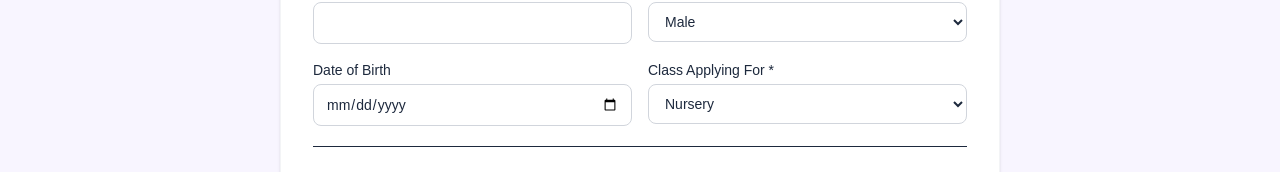
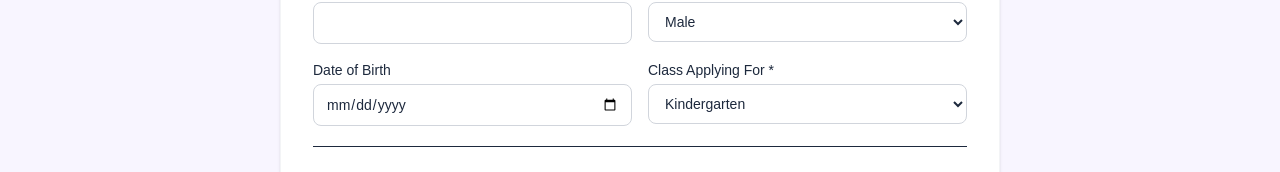
Before and after one commit to kidscollege/web-admin, a Next.js app: page /admissions/apply in a window 1280 px wide. Shown: the part 523-695 px from the top of the page. Built offline with nearby package versions, Linux system fonts and the light colour scheme; no server answers.

Commit message:
update education levels

```diff
--- a/app/(dashboard)/dashboard/academics/page.tsx
+++ b/app/(dashboard)/dashboard/academics/page.tsx
@@ -524,12 +524,22 @@ export default function AcademicsPage() {
   onChange={(e) => setClassForm({ ...classForm, level: e.target.value })}
   className="w-full border border-gray-300 rounded-lg px-3 py-2.5 text-sm focus:outline-none focus:ring-2 focus:ring-blue-500"
 >
-  <option value="Nursery">Nursery</option>
   <option value="Kindergarten">Kindergarten</option>
-  <option value="Primary 1-3">Primary 1-3</option>
-  <option value="Primary 4-6">Primary 4-6</option>
-  <option value="Junior">Junior</option>
-  <option value="Senior">Senior</option>
+  <option value="Nursery 1">Nursery 1</option>
+  <option value="Nursery 2">Nursery 2</option>
+  <option value="Primary 1">Primary 1</option>
+  <option value="Primary 2">Primary 2</option>
+  <option value="Primary 3">Primary 3</option>
+  <option value="Primary 4">Primary 4</option>
+  <option value="Primary 5">Primary 5</option>
+  <option value="Primary 6">Primary 6</option>
+
+  <option value="Junior 1">Jss 1</option>
+  <option value="Junior 2">Jss 2</option>
+  <option value="Junior 3">Jss 3</option>
+  <option value="Senior 1">Sss 1</option>
+  <option value="Senior 2">Sss 2</option>
+  <option value="Senior 3">Sss 3</option>
 </select>
                 </div>
                 <div>
--- a/app/(public)/admissions/apply/page.tsx
+++ b/app/(public)/admissions/apply/page.tsx
@@ -213,12 +213,21 @@ export default function ApplyPage() {
                       }
                       className="w-full border border-gray-300 rounded-lg px-3 py-2.5 text-sm focus:outline-none focus:ring-2 focus:ring-blue-500"
                     >
-                      <option>Nursery</option>
-                      <option>Kindergarten</option>
-                      <option>Primary 1-3</option>
-                      <option>Primary 4-6</option>
-                      <option>Junior</option>
-                      <option>Senior</option>
+                      <option value="Kindergarten">Kindergarten</option>
+                      <option value="Nursery 1">Nursery 1</option>
+                      <option value="Nursery 2">Nursery 2</option>
+                      <option value="Primary 1">Primary 1</option>
+                      <option value="Primary 2">Primary 2</option>
+                      <option value="Primary 3">Primary 3</option>
+                      <option value="Primary 4">Primary 4</option>
+                      <option value="Primary 5">Primary 5</option>
+                      <option value="Primary 6">Primary 6</option>
+                      <option value="Junior 1">Jss 1</option>
+                      <option value="Junior 2">Jss 2</option>
+                      <option value="Junior 3">Jss 3</option>
+                      <option value="Senior 1">Sss 1</option>
+                      <option value="Senior 2">Sss 2</option>
+                      <option value="Senior 3">Sss 3</option>
                     </select>
                   </div>
                 </div>
```
